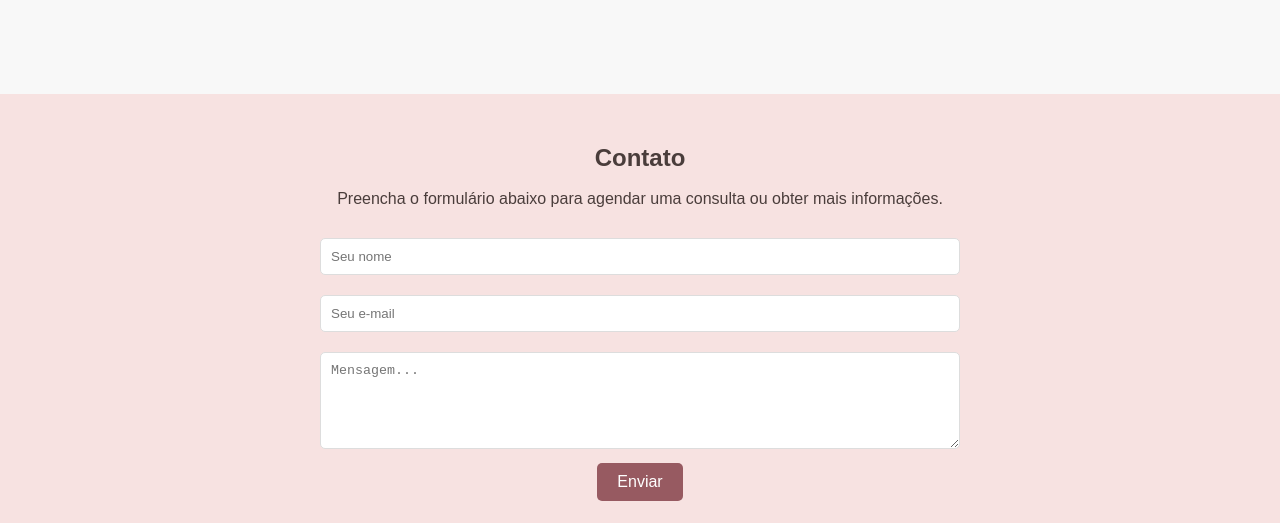
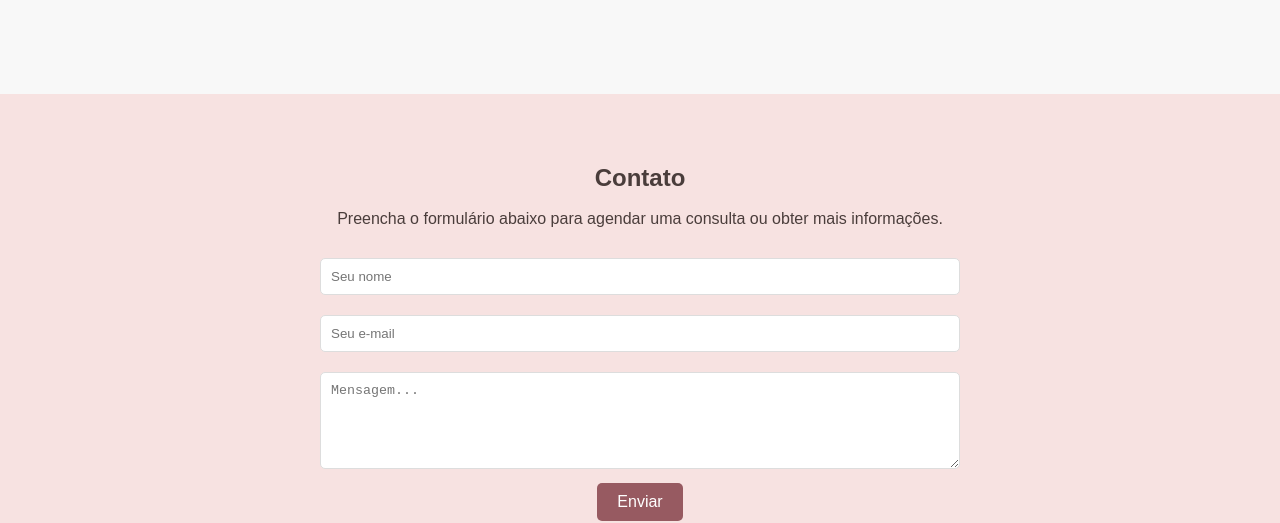
Before and after one commit to jefersonrodrigal/LandingPage, a plain HTML site: page index.html in a window 1280 px wide. Shown: the part 1780-2303 px from the top of the page. Drawn offline with Linux system fonts and the light colour scheme.

```diff
--- a/styles.css
+++ b/styles.css
@@ -160,7 +160,7 @@ nav a:hover {
 
 /* SEÇÃO CONTATO */
 .contact {
-    padding: 50px 0;
+    padding: 70px 0;
     background-color: #f7e2e1;
 }
 
```
Also changed, not shown: 1 other file.
